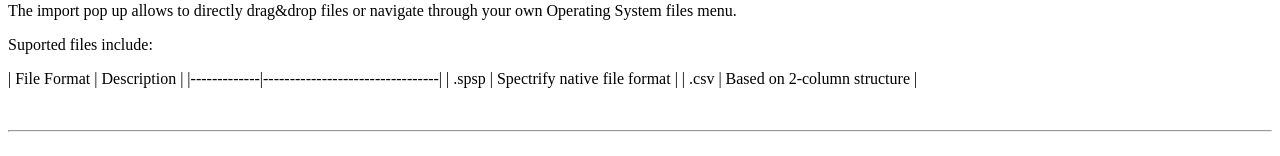
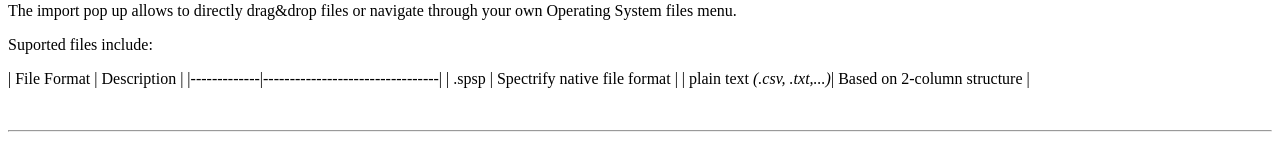
Before and after one commit to SFTechnologies/spectrify-docs, a Next.js app: page /file_management/import_spectra in a window 1280 px wide. Shown: the part 212-368 px from the top of the page. Built offline with nearby package versions, Linux system fonts and the light colour scheme.

Commit message:
feat/add-plain-text-description

```diff
--- a/pages/file_management/import_spectra.mdx
+++ b/pages/file_management/import_spectra.mdx
@@ -16,7 +16,7 @@ Suported files include:
 | File Format | Description                     |
 |-------------|---------------------------------|
 | .spsp       | Spectrify native file format    |
-| .csv        | Based on 2-column structure     |
+| plain text *(.csv, .txt,...)*| Based on 2-column structure     |
 
 <br />
 <hr />
```
